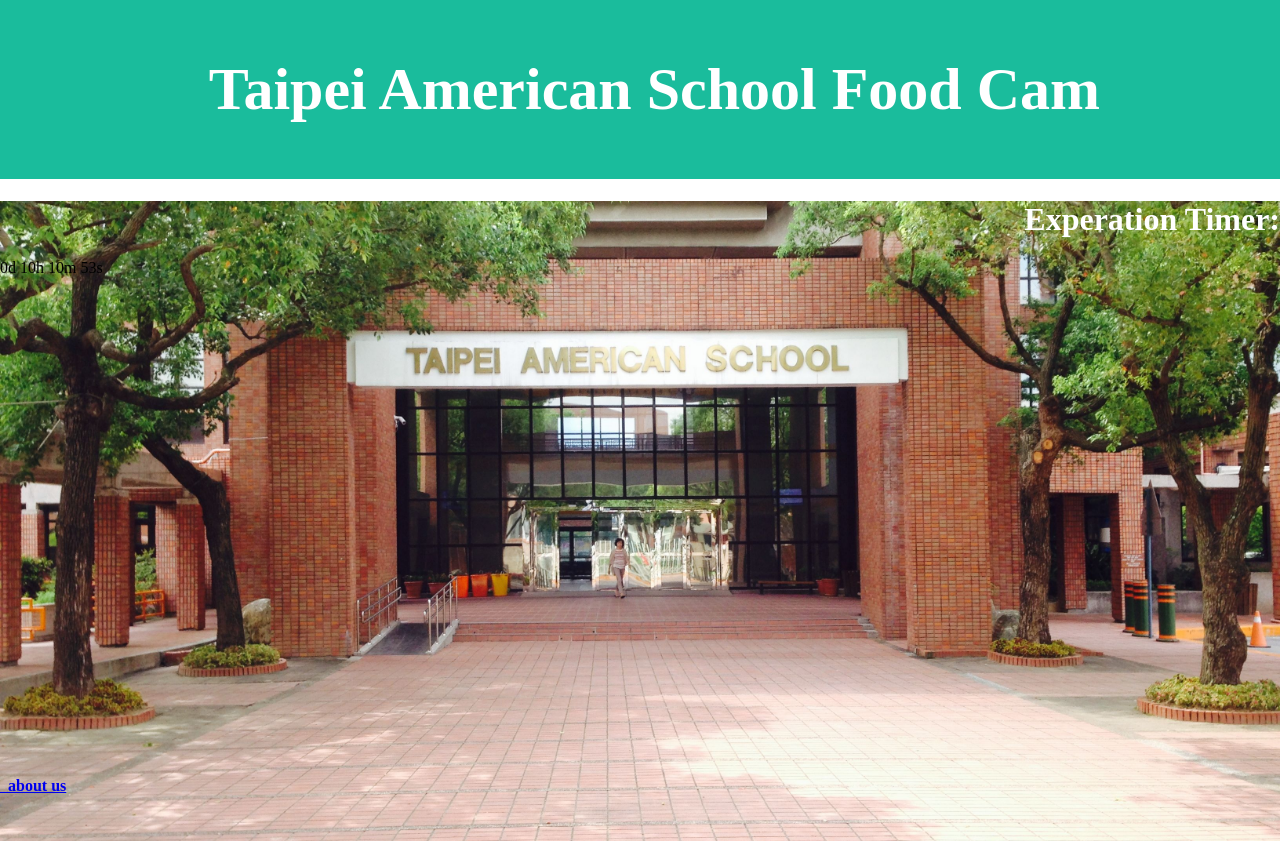
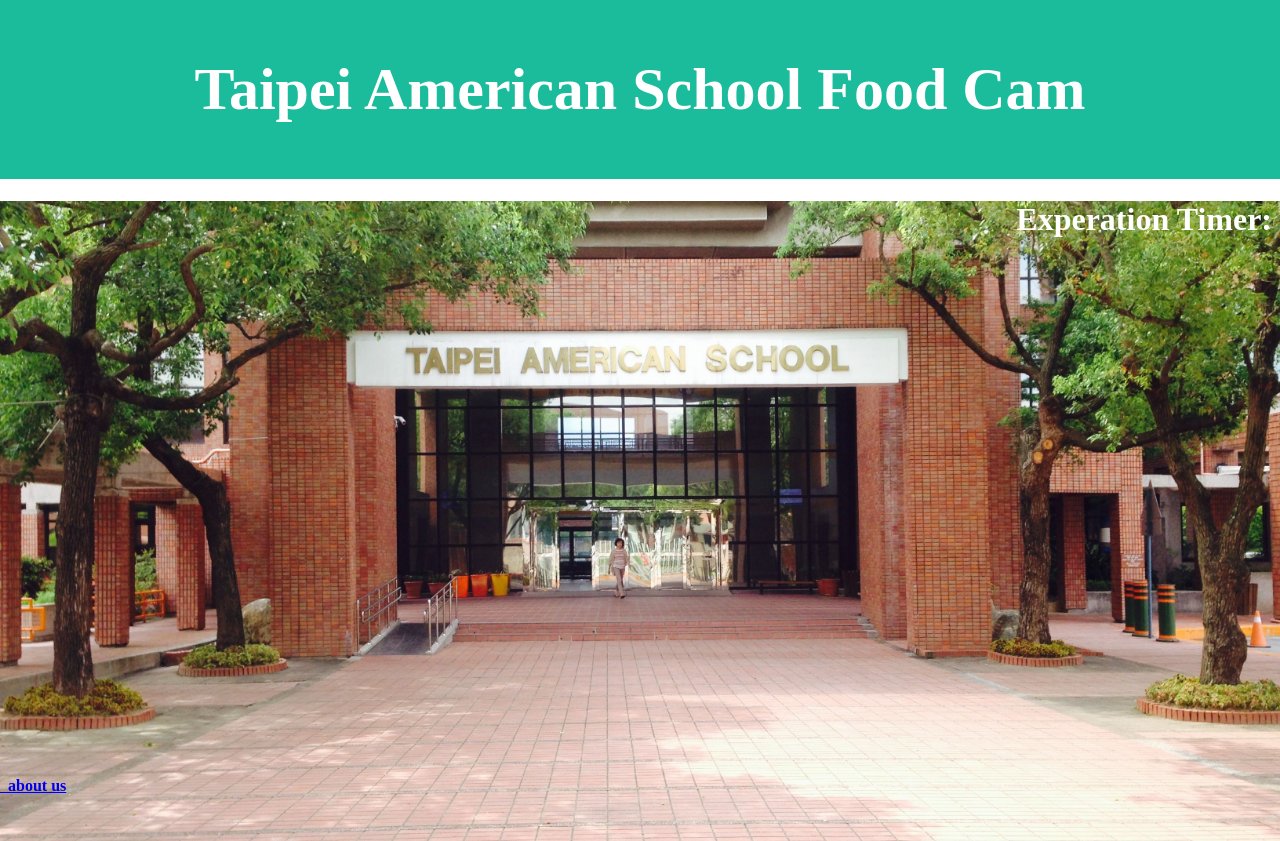
Before and after one commit to Theeb12/ethans-dongerz, a plain HTML site: page index.html in a window 1280 px wide. Drawn offline with Linux system fonts and the light colour scheme.

Commit message:
Update index.html

```diff
--- a/index.html
+++ b/index.html
@@ -39,43 +39,13 @@
 
 <div class="header">
    <h1 class = 'a'><font color="white">
-   &nbsp; Taipei American School Food Cam </font></h1>
+    Taipei American School Food Cam </font></h1>
 </div>
 
 <div class="bg">
 
-   <h1 align = "right"><font color = "white">Experation Timer:</font></h1>
-   <p.a id="demo"></p.a>
+   <h1 align = "right"><font color = "white">Experation Timer:&nbsp</font></h1>
 
-<script>
-// Set the date we're counting down to
-var countDownDate = new Date("Jan 27, 2019 12:00:25").getTime();
-
-// Update the count down every 1 second
-var x = setInterval(function() {
-
-  // Get todays date and time
-  var now = new Date().getTime();
-
-  // Find the distance between now and the count down date
-  var distance = countDownDate - now;
-
-  // Time calculations for days, hours, minutes and seconds
-  var days = Math.floor(distance / (1000 * 60 * 60 * 24));
-  var hours = Math.floor((distance % (1000 * 60 * 60 * 24)) / (1000 * 60 * 60));
-  var minutes = Math.floor((distance % (1000 * 60 * 60)) / (1000 * 60));
-  var seconds = Math.floor((distance % (1000 * 60)) / 1000);
-
-  // Output the result in an element with id="demo"
-   document.getElementById("demo").innerHTML = days + "d " + hours + "h "
-     + minutes + "m " + seconds + "s ";
-  // If the count down is over, write some text
-  if (distance < 0) {
-    clearInterval(x);
-    document.getElementById("demo").innerHTML = "EXPIRED";
-  }
-}, 1000);
-   </script>
    <div class="absolute"><strong><a href="danielsdongerhasafoodcam.html">&nbsp; about us</a></strong>
    </div>
 </div>
```
